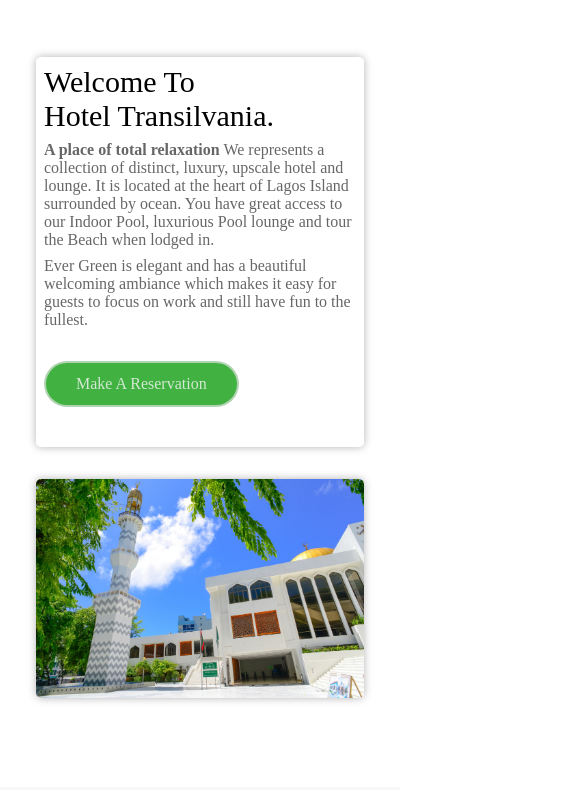
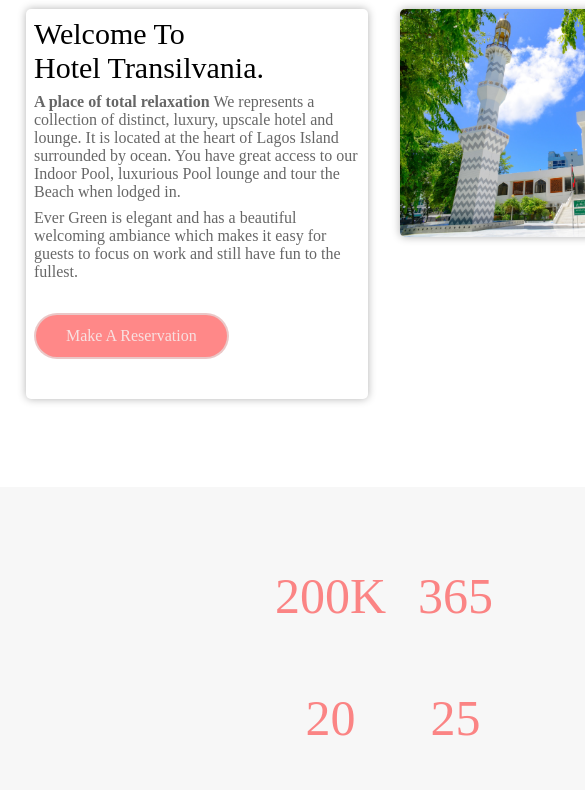
Before and after one commit to Yole-dev/HotelTransilvania, a plain HTML site: page about.html in a window 390 px wide. Shown: the part 770-1560 px from the top of the page, 585 px wide, since content can reach past the window. Drawn offline with Linux system fonts and the light colour scheme; a web font is replaced by a local one.

Commit message:
changed the fontawesome link name and the mobile width and max-width from root

```diff
--- a/about.html
+++ b/about.html
@@ -8,7 +8,7 @@
     <link rel="stylesheet" href="index.css">
     <link rel="preconnect" href="https://fonts.gstatic.com">
     <link href="https://fonts.googleapis.com/css2?family=Antic+Slab&display=swap" rel="stylesheet">
-    <link rel="stylesheet" href="fontawesome-free-5.11.2-web/css/all.css">
+    <link rel="stylesheet" href="fontawesome/css/all.css">
 </head>
 
 <body>
--- a/index.css
+++ b/index.css
@@ -6,8 +6,8 @@
     --white-text-color: rgba(245, 245, 245, 0.808);
     --buttons-border: solid 2px rgba(225,225,225, 0.7);
     --border-left-right: solid 3px rgba(225, 225, 225, 0.7);
-    --width-for-mobile: 400px;
-    --max-width-for-mobile: 360px;
+    --width-for-mobile: 360px;
+    --max-width-for-mobile: 320px;
     --width-for-tablet: 768px;
     --max-width-for-tablet: 748px;
     --max-width-for-laptop: 1200px;
@@ -2314,7 +2314,7 @@ footer {
 }
 
 
-@media screen and (max-width: 400px) {
+@media screen and (max-width: 360px) {
 
    :root {
       --light-blue: rgba(11, 155, 11, 0.775);
@@ -2324,8 +2324,8 @@ footer {
       --white-text-color: rgba(245, 245, 245, 0.808);
       --buttons-border: solid 2px rgba(225,225,225, 0.7);
       --border-left-right: solid 3px rgba(225, 225, 225, 0.7);
-      --width-for-mobile: 400px;
-      --max-width-for-mobile: 360px;
+      --width-for-mobile: 360px;
+      --max-width-for-mobile: 320px;
       --width-for-tablet: 768px;
       --max-width-for-tablet: 748px;
       --max-width-for-laptop: 1200px;
```
Also changed, not shown: contacts.html (+1 -1 lines), index.html (+1 -1 lines), reservation.html (+1 -1 lines), rooms.html (+1 -1 lines), services.html (+1 -1 lines).
